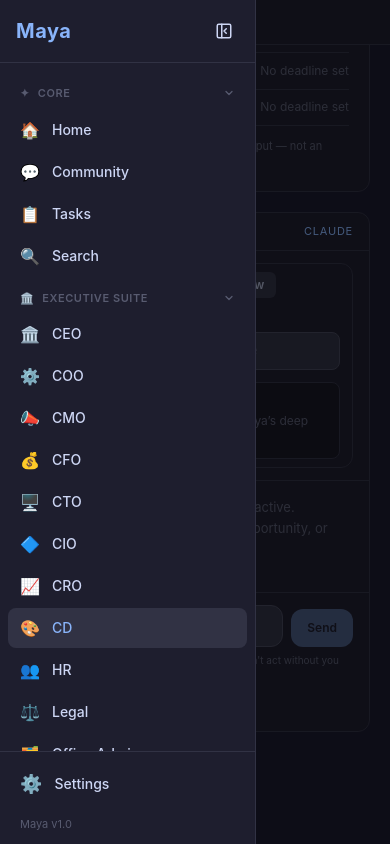
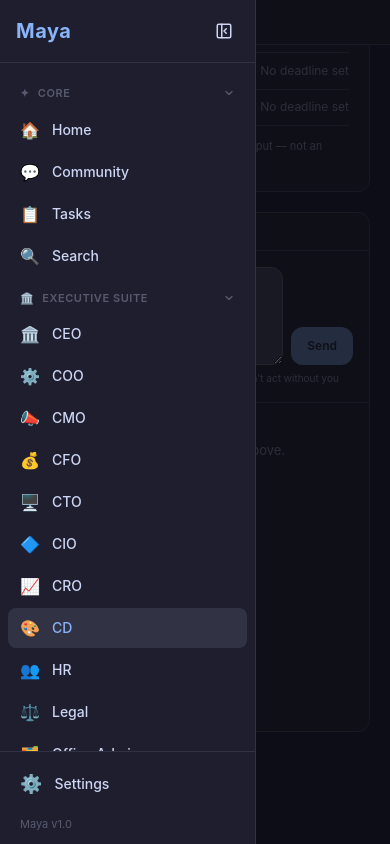
Before and after one commit to cre8veheart-ai/Maya_with_sidebar, a Next.js app: page /cd in a window 390 px wide. Built offline with nearby package versions, Linux system fonts and the light colour scheme.

Commit message:
consolidate: preserve components/RoleChat.tsx changes in PR #19

```diff
--- a/components/RoleChat.tsx
+++ b/components/RoleChat.tsx
@@ -1,22 +1,15 @@
 "use client";
 
 import { useState, useRef, useEffect, FormEvent } from "react";
-import ProviderControls from "@/components/ProviderControls";
 import { loadLens } from "@/lib/maya/lensStorage";
 import {
   clearRoleThread,
   loadRoleThread,
   saveRoleThread,
 } from "@/lib/maya/threadStorage";
-import {
-  getProviderModel,
-  loadProviderSettings,
-  saveProviderSettings,
-} from "@/lib/maya/providerStorage";
 import type {
   ExecRole,
   MayaMessage,
-  ProviderSettings,
   RoleLens,
 } from "@/lib/maya/types";
 
@@ -43,12 +36,6 @@ interface RoleChatProps {
 
 export default function RoleChat({ role }: RoleChatProps) {
   const [lens, setLens] = useState<RoleLens>({ role, overrides: [] });
-  const [providerSettings, setProviderSettings] = useState<ProviderSettings>({
-    provider: "anthropic",
-    anthropicModel: "",
-    openClawModel: "",
-    ludicrousMode: false,
-  });
   const [messages, setMessages] = useState<MayaMessage[]>([]);
   const [input, setInput] = useState("");
   const [streaming, setStreaming] = useState(false);
@@ -83,17 +70,8 @@ export default function RoleChat({ role }: RoleChatProps) {
   }
 
   useEffect(() => {
-    setProviderSettings(loadProviderSettings());
-  }, []);
-
-  useEffect(() => {
     bottomRef.current?.scrollIntoView({ behavior: "smooth" });
   }, [messages, pendingActions]);
-
-  function updateProviderSettings(next: ProviderSettings) {
-    setProviderSettings(next);
-    saveProviderSettings(next);
-  }
 
   async function send(e: FormEvent | React.KeyboardEvent) {
     e.preventDefault();
@@ -114,9 +92,6 @@ export default function RoleChat({ role }: RoleChatProps) {
         body: JSON.stringify({
           messages: thread,
           lens,
-          provider: providerSettings.provider,
-          model: getProviderModel(providerSettings),
-          ludicrousMode: providerSettings.ludicrousMode,
         }),
       });
 
@@ -126,7 +101,15 @@ export default function RoleChat({ role }: RoleChatProps) {
           const payload = (await res.json()) as { error?: string };
           throw new Error(payload.error || "Provider request failed");
         }
-        throw new Error((await res.text()) || "Provider request failed");
+        const raw = await res.text();
+        const looksLikeHtml =
+          contentType.includes("text/html") ||
+          /<(?:!doctype|html|head|body|script|style)\b/i.test(raw);
+        throw new Error(
+          looksLikeHtml
+            ? "Maya could not reach the executive service. Please try again in a moment."
+            : raw.slice(0, 300) || "Provider request failed"
+        );
       }
 
       if (!res.body) throw new Error("No response stream");
@@ -199,13 +182,10 @@ export default function RoleChat({ role }: RoleChatProps) {
         <div className="flex items-center gap-3">
           {lens.overrides.length > 0 && (
             <span className="text-[11px] text-[#a6e3a1]">
-              {lens.overrides.length} org context
+              {lens.overrides.length} organization context
               {lens.overrides.length !== 1 ? "s" : ""} loaded
             </span>
           )}
-          <span className="text-[11px] text-[#89b4fa] uppercase tracking-[0.07em]">
-            {providerSettings.provider === "anthropic" ? "Claude" : "OpenClaw"}
-          </span>
           {messages.length > 0 && (
             <button
               type="button"
@@ -216,30 +196,47 @@ export default function RoleChat({ role }: RoleChatProps) {
               New thread
             </button>
           )}
-          {providerSettings.provider === "openclaw" &&
-            providerSettings.ludicrousMode && (
-              <span className="text-[11px] text-[#f9e2af] uppercase tracking-[0.07em]">
-                Oracle
-              </span>
-            )}
         </div>
       </div>
-      <div className="px-4 py-3 border-b border-[#313244] shrink-0">
-        <ProviderControls
-          settings={providerSettings}
-          onChange={updateProviderSettings}
-          compact
-        />
-      </div>
+      {/* Executive conversation input */}
+      <form
+        onSubmit={send}
+        className="px-4 py-4 border-b border-[#313244] shrink-0"
+      >
+        <div className="flex gap-2 items-end">
+          <textarea
+            value={input}
+            onChange={(e) => setInput(e.target.value)}
+            onKeyDown={(e) => {
+              if (e.key === "Enter" && !e.shiftKey) send(e);
+            }}
+            placeholder={`Talk to your ${role.toUpperCase()}…`}
+            rows={3}
+            className="flex-1 bg-[#313244] border border-[#45475a] rounded-xl px-3 py-3 text-[16px] md:text-[13px] text-[#cdd6f4] placeholder-[#8087a2] resize-y focus:outline-none focus:border-[#89b4fa] transition-colors"
+            style={{ minHeight: "88px", maxHeight: "180px" }}
+          />
+          <button
+            type="submit"
+            disabled={!input.trim() || streaming}
+            className="px-4 py-2.5 bg-[#89b4fa] text-[#1e1e2e] rounded-xl text-[12px] font-semibold disabled:opacity-40 disabled:cursor-not-allowed hover:bg-[#b4d0fb] transition-colors shrink-0"
+          >
+            Send
+          </button>
+        </div>
+        <p className="mt-1.5 text-[10px] text-[#585b70]">
+          Enter to send · Shift+Enter for new line · Doesn&apos;t act without
+          you
+        </p>
+      </form>
 
       {/* Messages */}
       <div className="flex-1 overflow-y-auto px-4 py-4 space-y-4 min-h-0">
         {messages.length === 0 && (
           <div className="flex items-center justify-center h-full">
             <p className="text-[13px] text-[#585b70] text-center leading-relaxed">
-              {role.toUpperCase()} executive intelligence active.
+              Your {role.toUpperCase()} is ready.
               <br />
-              Bring a decision, constraint, opportunity, or operating question.
+              Start the conversation above.
             </p>
           </div>
         )}
@@ -341,36 +338,6 @@ export default function RoleChat({ role }: RoleChatProps) {
         <div ref={bottomRef} />
       </div>
 
-      {/* Input */}
-      <form
-        onSubmit={send}
-        className="px-4 py-3 border-t border-[#313244] shrink-0"
-      >
-        <div className="flex gap-2 items-end">
-          <textarea
-            value={input}
-            onChange={(e) => setInput(e.target.value)}
-            onKeyDown={(e) => {
-              if (e.key === "Enter" && !e.shiftKey) send(e);
-            }}
-            placeholder={`Ask your ${role.toUpperCase()} lens…`}
-            rows={1}
-            className="flex-1 bg-[#313244] border border-[#45475a] rounded-xl px-3 py-2.5 text-[13px] text-[#cdd6f4] placeholder-[#585b70] resize-none focus:outline-none focus:border-[#89b4fa] transition-colors"
-            style={{ minHeight: "40px", maxHeight: "120px" }}
-          />
-          <button
-            type="submit"
-            disabled={!input.trim() || streaming}
-            className="px-4 py-2.5 bg-[#89b4fa] text-[#1e1e2e] rounded-xl text-[12px] font-semibold disabled:opacity-40 disabled:cursor-not-allowed hover:bg-[#b4d0fb] transition-colors shrink-0"
-          >
-            Send
-          </button>
-        </div>
-        <p className="mt-1.5 text-[10px] text-[#585b70]">
-          Enter to send · Shift+Enter for new line · Doesn&apos;t act without
-          you
-        </p>
-      </form>
     </div>
   );
 }
```
